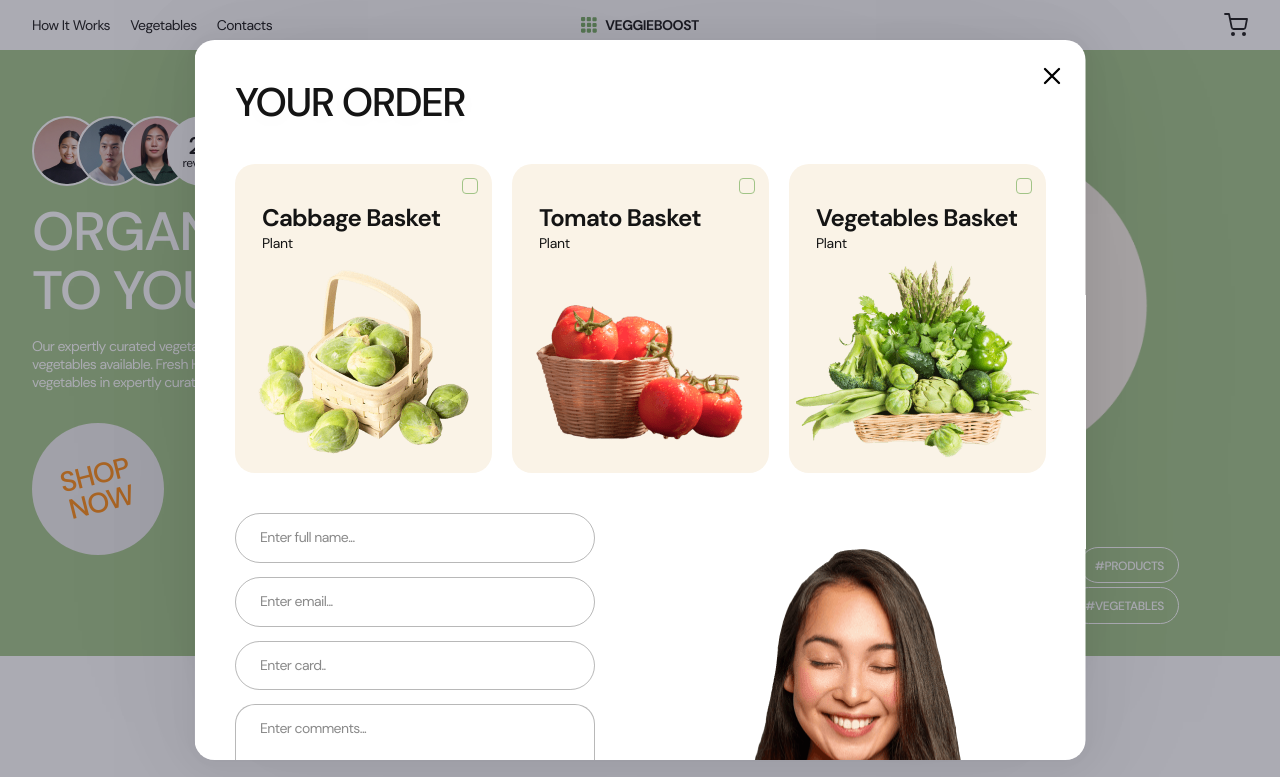
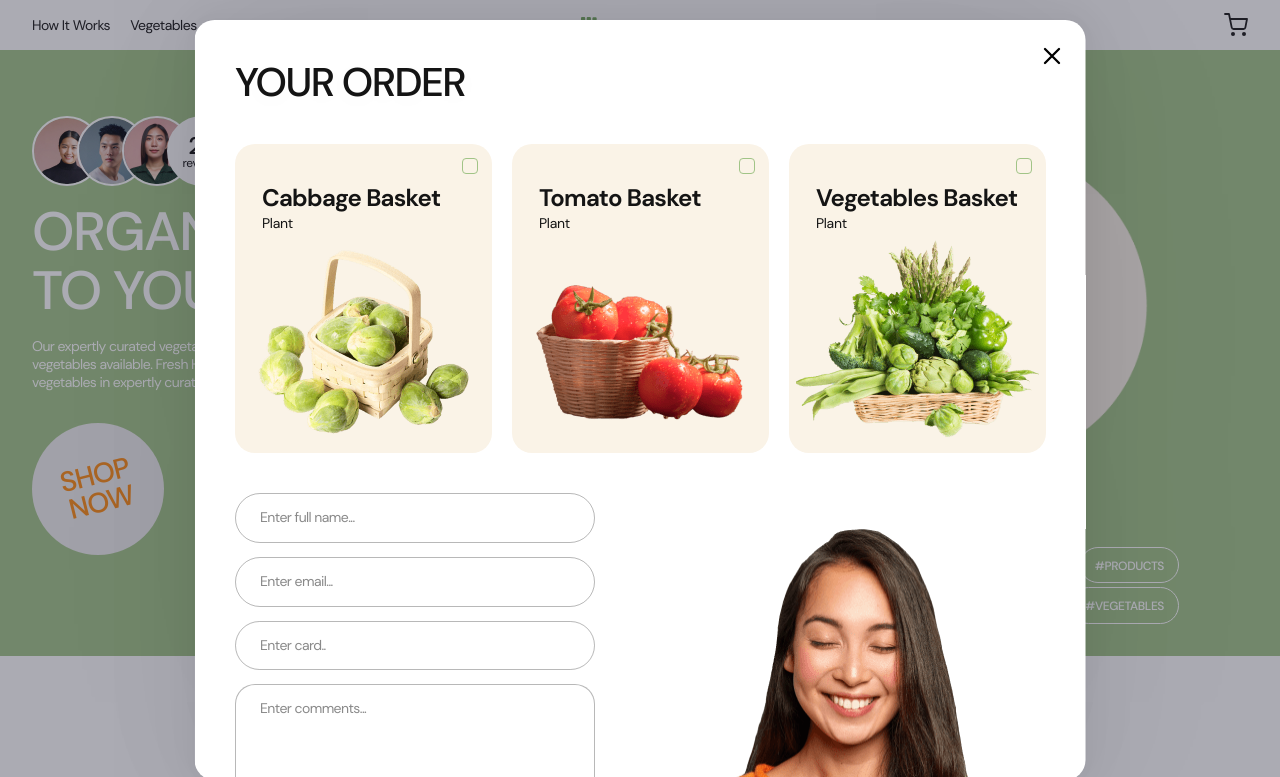
Before and after one commit to GoitStudentsWorks/html_css_91_Byshov92, a website built with Vite: page src/index.html in a window 1280 px wide. Both pictures are taken after a click on the button 1236 px from the left and 25 px from the top of the page. Shown: the top 777 px of the page. Built offline with nearby package versions, Linux system fonts and the light colour scheme.

Commit message:
next rework hiight for scroll

```diff
--- a/src/css/modal.css
+++ b/src/css/modal.css
@@ -248,7 +248,7 @@
 @media screen and (min-width: 768px) {
     .modal {
         height: 855px;
-        max-height: 90vh;
+        max-height: 97vh;
         overflow: auto;
         width: 704px;
         padding: 40px;
@@ -343,7 +343,7 @@
     .modal {
         width: 891px;
         height: 917px;
-        max-height: 90vh;
+        max-height: 95vh;
         overflow: auto;
 
     }
```
